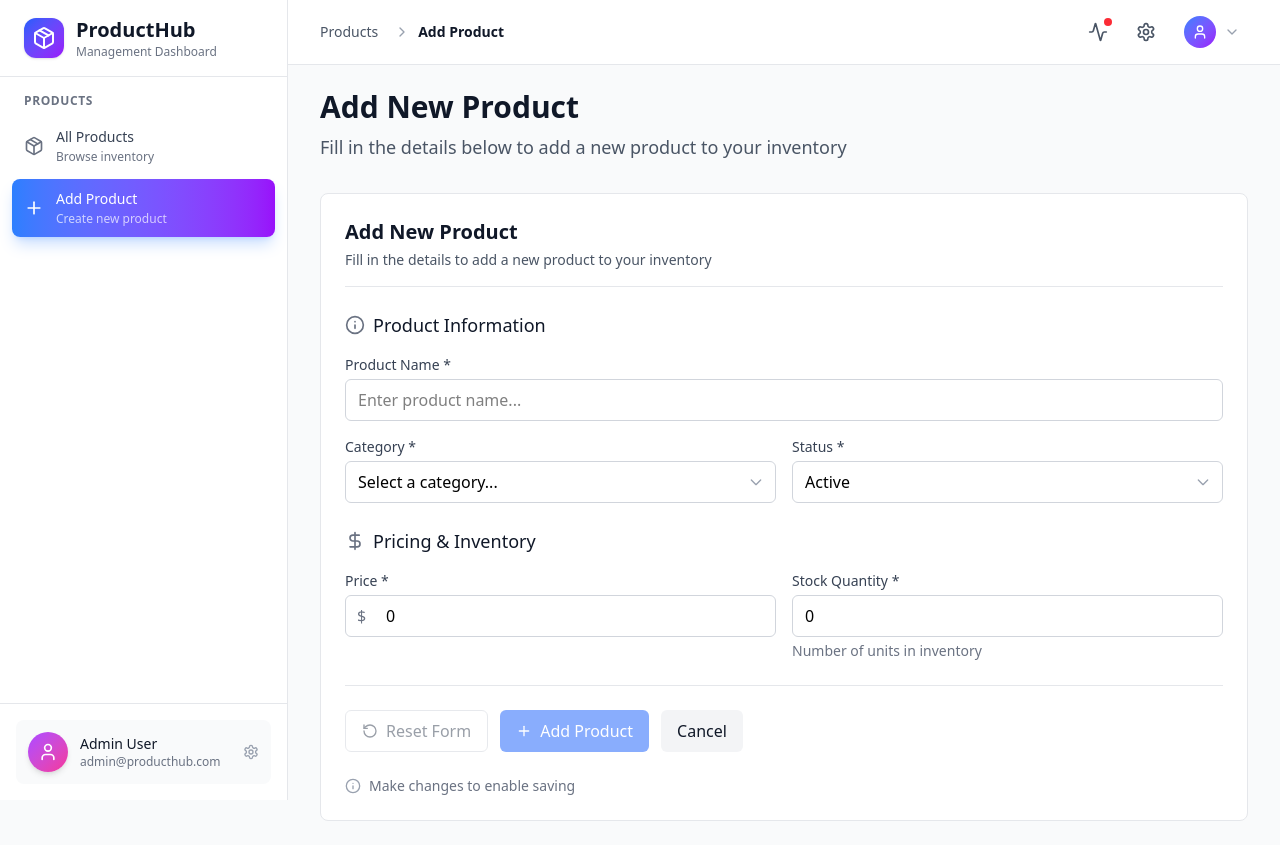
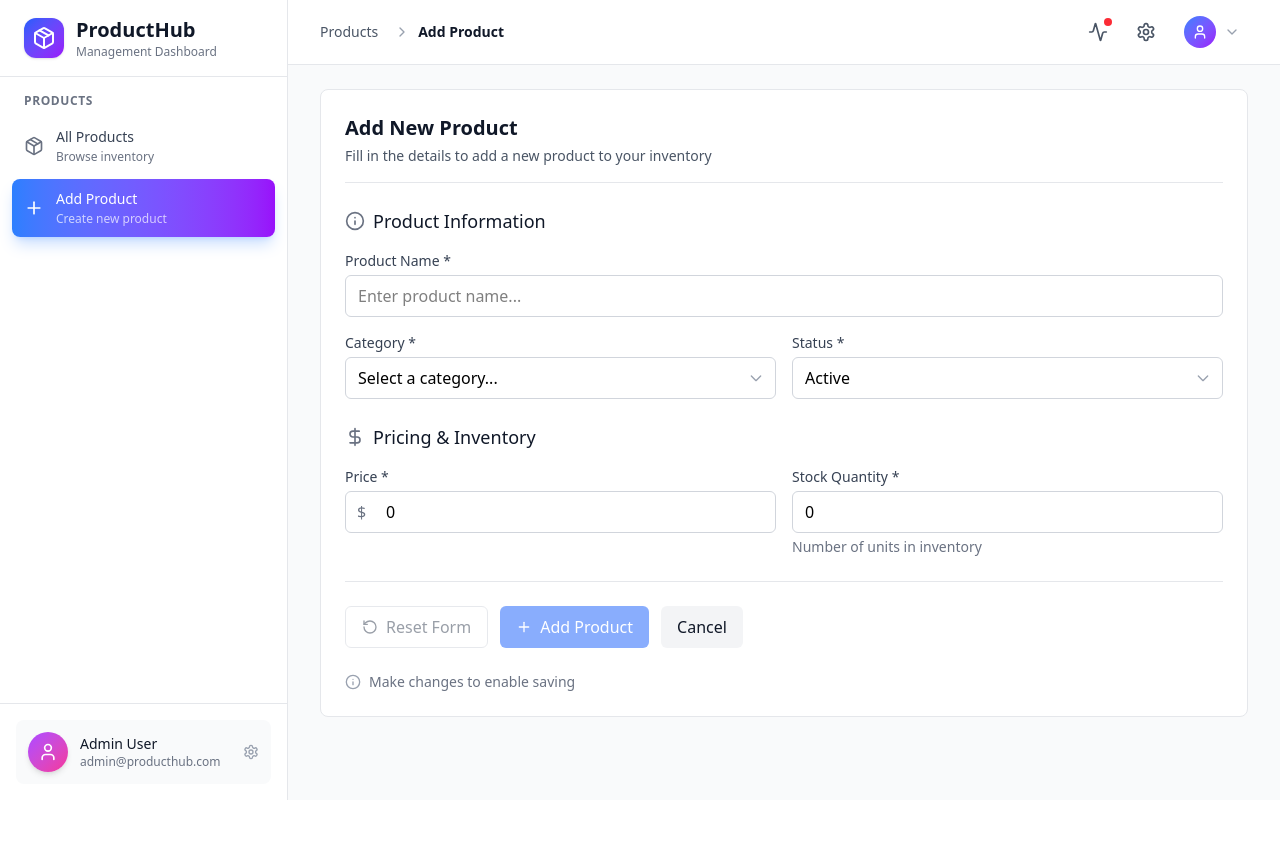
Before and after one commit to zelhajou/product-dashboard, a React (Vite) app: page /add-product in a window 1280 px wide. After the commit the page ends 800 px from the top, so only its background shows below. Built offline with nearby package versions, Linux system fonts and the light colour scheme.

Commit message:
refactor: remove title and description props from Layout in AddProduct component

```diff
--- a/src/pages/products/AddProduct.tsx
+++ b/src/pages/products/AddProduct.tsx
@@ -8,8 +8,6 @@ export function AddProduct() {
 
   return (
     <Layout
-      title="Add New Product"
-      description="Fill in the details below to add a new product to your inventory"
       breadcrumbs={[
         { label: "Products", href: "/products" },
         { label: "Add Product" }
```
